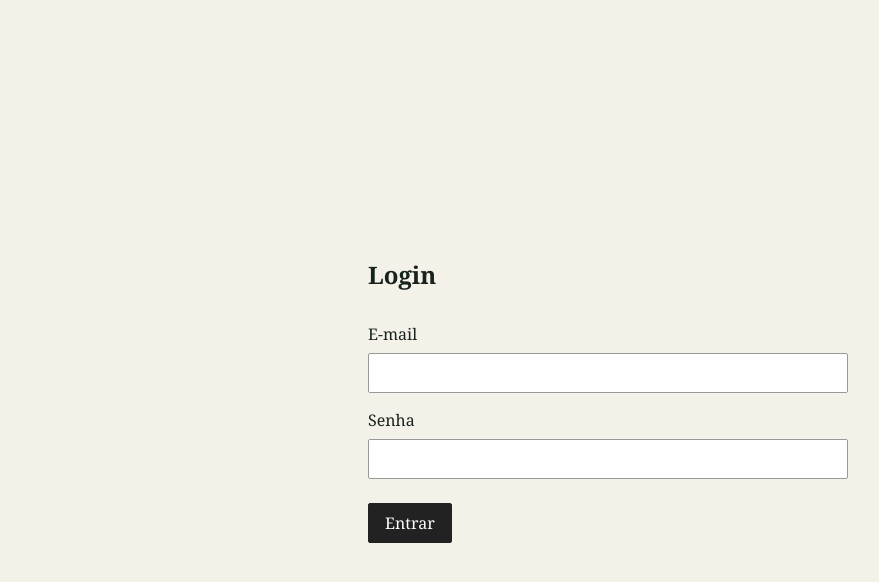
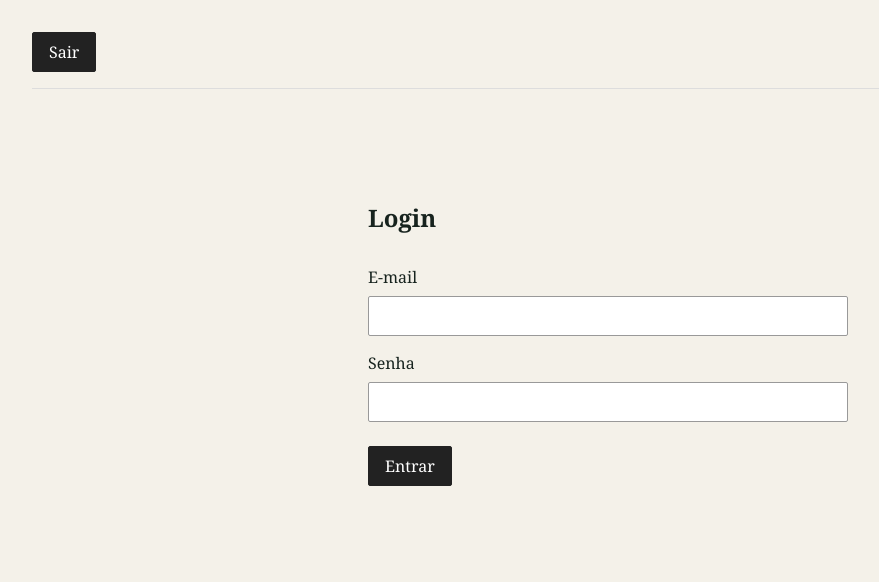
Before and after one commit to EGG-Ltda/vick-studio, a React (Vite) app in the folder client/: page /login in a window 1280 px wide. Shown: the top 582 px of the page, without its empty margins (32-911 px from the left). Built offline with nearby package versions, Linux system fonts and the light colour scheme.

Commit message:
feat: exit button in login screen

```diff
--- a/client/src/App.css
+++ b/client/src/App.css
@@ -36,8 +36,11 @@ button {
 }
 
 .login-page {
-  display: grid;
-  place-items: center;
+  display: block;
+}
+
+.login-page .page-content {
+  padding-top: clamp(72px, 14vh, 140px);
 }
 
 .login-page h1 {
--- a/client/src/pages/auth/LoginPage.tsx
+++ b/client/src/pages/auth/LoginPage.tsx
@@ -26,6 +26,11 @@ function LoginPage() {
 
   return (
     <main className="page login-page">
+      <header className="page-header">
+        <button type="button" onClick={() => navigate(routePaths.home)}>
+          Sair
+        </button>
+      </header>
       <section className="page-content" aria-labelledby="login-title">
         <h1 id="login-title">Login</h1>
         <form className="form" onSubmit={handleSubmit}>
```
